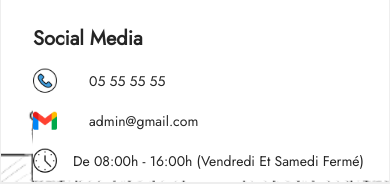
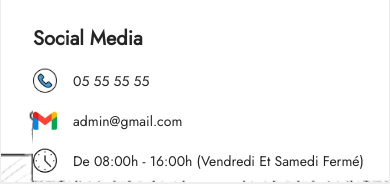
Before and after one commit to KamelMesbahi13/dzWorkAway, a React (Vite) app: page / in a window 390 px wide. Shown: the part 4921-5105 px from the top of the page. Built offline with nearby package versions, Linux system fonts and the light colour scheme; no server answers.

Commit message:
Fixing Responsive Footer rtl

```diff
--- a/src/Ui/Footer/Footer.jsx
+++ b/src/Ui/Footer/Footer.jsx
@@ -255,7 +255,7 @@ const Footer = () => {
                                 />
                               </div>
                               <div>
-                                <p className="ml-4 initialDirection">
+                                <p className="rtl:ml-4 initialDirection">
                                   {Content}
                                 </p>
                               </div>
```
